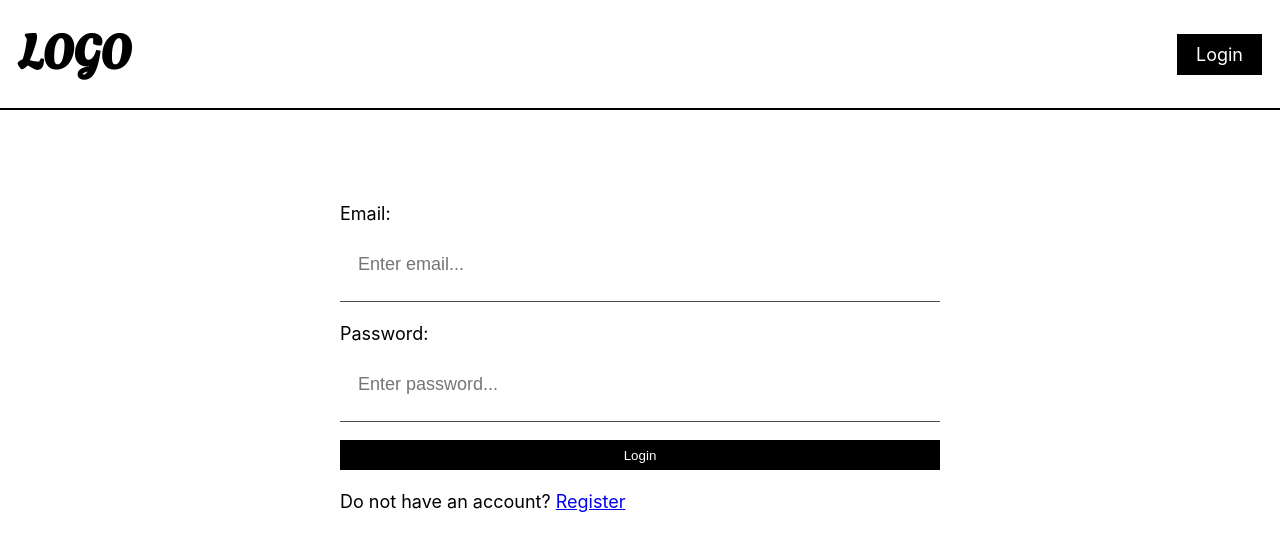
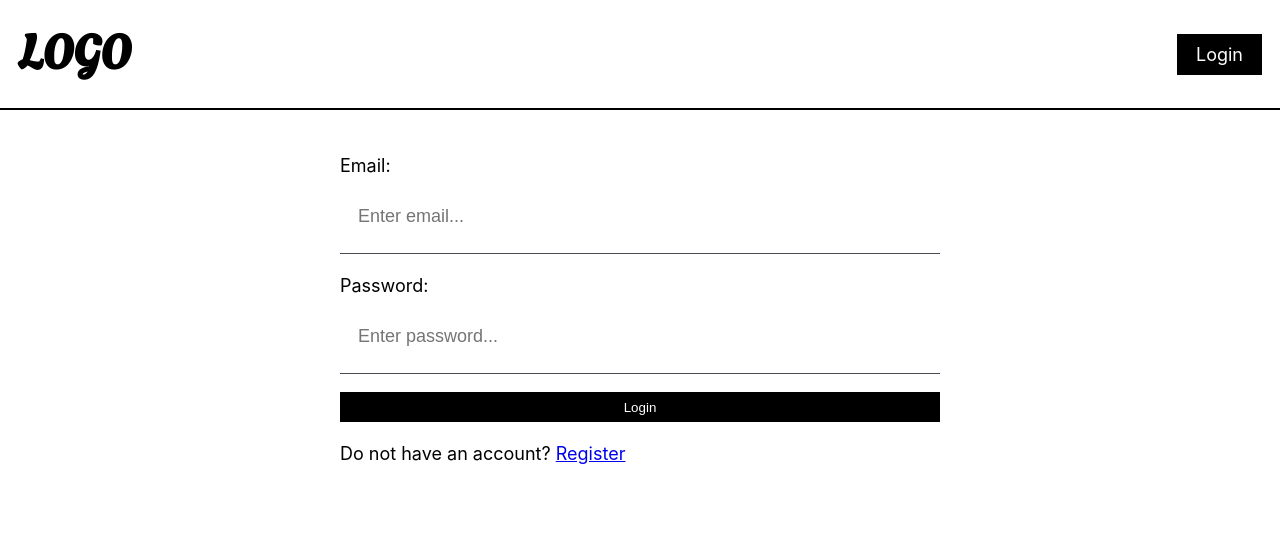
Before and after one commit to kashsan-jp/react-appwrite-todo-app, a React (Vite) app: page /login/ in a window 1280 px wide. Shown: the top 550 px of the page. Built offline with nearby package versions, Linux system fonts and the light colour scheme; no server answers; a web font is replaced by a local one.

Commit message:
2025.4.14.13:02

```diff
--- a/src/index.css
+++ b/src/index.css
@@ -316,6 +316,23 @@
     margin: 1em 0;
 }
 
+.container{
+  max-width: 90%;
+  margin-top: 15px;
+  padding: 0.5em;
+  border-Radius: 10px;
+  border: 1px;
+}
+.container h1 {
+  font-size: 1.5rem
+}
+.form {
+padding: 1rem;
+}
+.memo {
+padding: 1rem;
+}
+
 @media(max-width:800px) {
   #header-logo{
       display: none;
@@ -334,6 +351,12 @@
     }
   .container h1 {
       font-size: 1.5rem
+  }
+  .form {
+    padding: 1rem;
+  }
+  .memo {
+    padding: 1rem;
   }
   .header{
       justify-content: center;
--- a/src/pages/Notes.jsx
+++ b/src/pages/Notes.jsx
@@ -28,8 +28,10 @@
     <div className='container'>
       <h1 className='kiwi-maru-regular'>📝 僕のメモ用紙</h1>
     </div>
+    <div className='form'>
     <NoteForm setNotes={setNotes}/>
-    <div>
+    </div>
+    <div className='memo'>
       {notes.map((note) => (
         <Note key={note.$id} setNotes={setNotes} noteData={note}/>
       ))}
```
